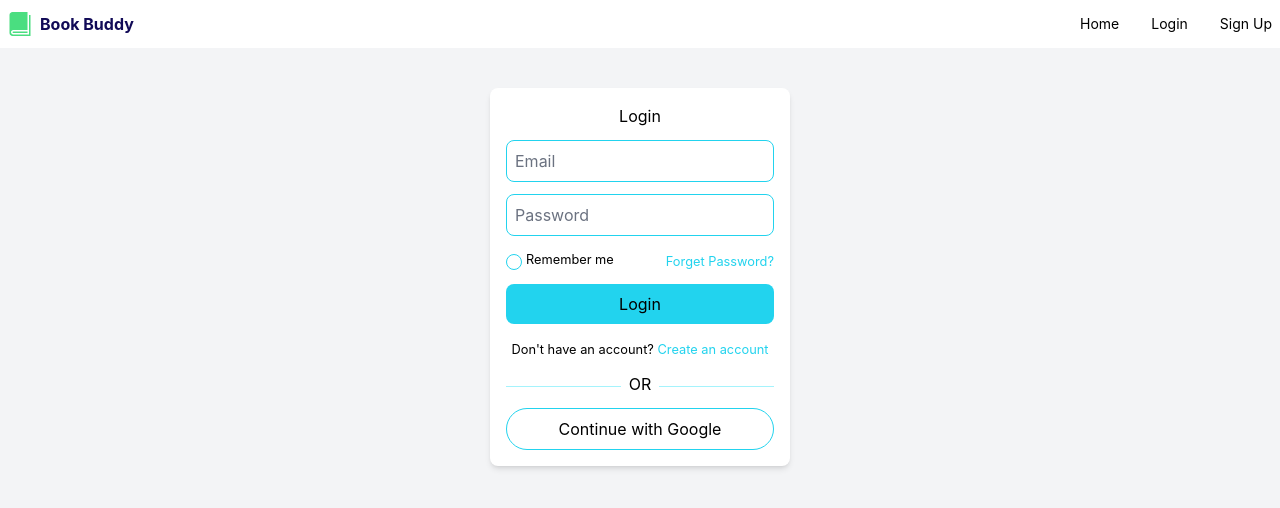
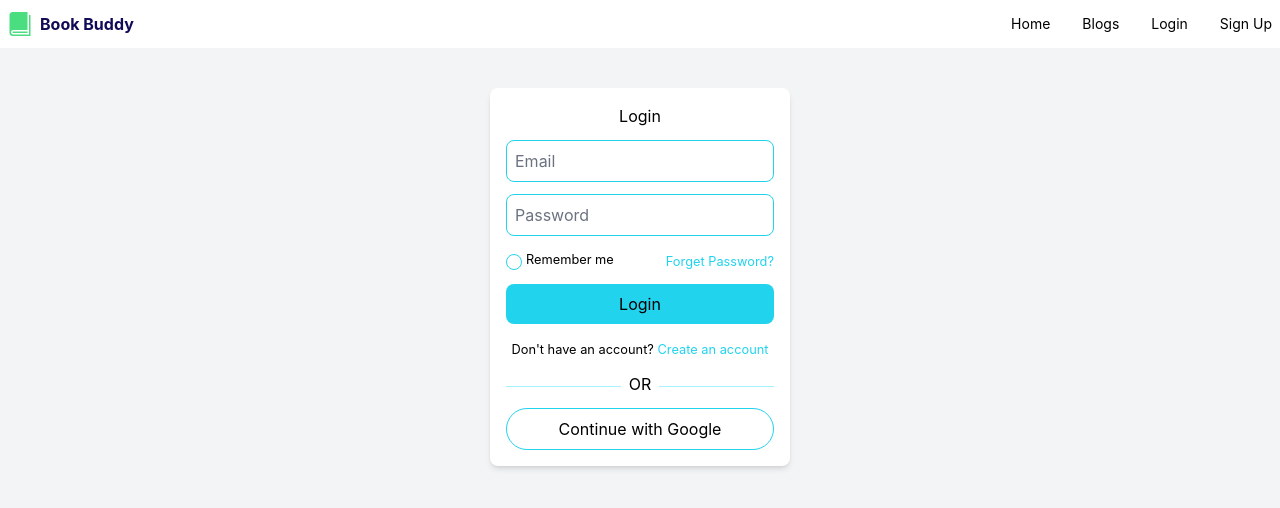
Before and after one commit to SEC-MASUM/book-buddy-client, a React (Create React App) app: page /login in a window 1280 px wide. Shown: the top 508 px of the page. Built offline with nearby package versions, Linux system fonts and the light colour scheme; no server answers.

Commit message:
create blogs Page and blog component and set route in App and add it in Header Link

```diff
--- a/src/App.js
+++ b/src/App.js
@@ -3,6 +3,7 @@ import { ToastContainer } from "react-toastify";
 import "./App.css";
 import AddInventory from "./Pages/AddInventory/AddInventory";
 import Admin from "./Pages/Admin/Admin";
+import Blogs from "./Pages/Blogs/Blogs";
 import Home from "./Pages/Home/Home";
 import InventoryDetails from "./Pages/InventoryDetails/InventoryDetails";
 import Login from "./Pages/Login/Login";
@@ -20,6 +21,7 @@ function App() {
       <Header />
       <Routes>
         <Route path="/" element={<Home />} />
+        <Route path="/blogs" element={<Blogs />} />
         <Route
           path="/admin"
           element={
--- /dev/null
+++ b/src/Pages/Blogs/Blog/Blog.js
@@ -0,0 +1,7 @@
+import React from "react";
+
+const Blog = () => {
+  return <div>Blog</div>;
+};
+
+export default Blog;
--- /dev/null
+++ b/src/Pages/Blogs/Blogs.js
@@ -0,0 +1,12 @@
+import React from "react";
+import Blog from "./Blog/Blog";
+
+const Blogs = () => {
+  return (
+    <div className="container mx-auto">
+      <Blog />
+    </div>
+  );
+};
+
+export default Blogs;
--- a/src/Pages/Shared/Header/Header.js
+++ b/src/Pages/Shared/Header/Header.js
@@ -22,6 +22,7 @@ const Header = () => {
         </Link>
         <ul className="flex space-x-8 items-center text-sm">
           <Link to="/">Home</Link>
+          <Link to="/blogs">Blogs</Link>
 
           {user ? (
             <>
```
